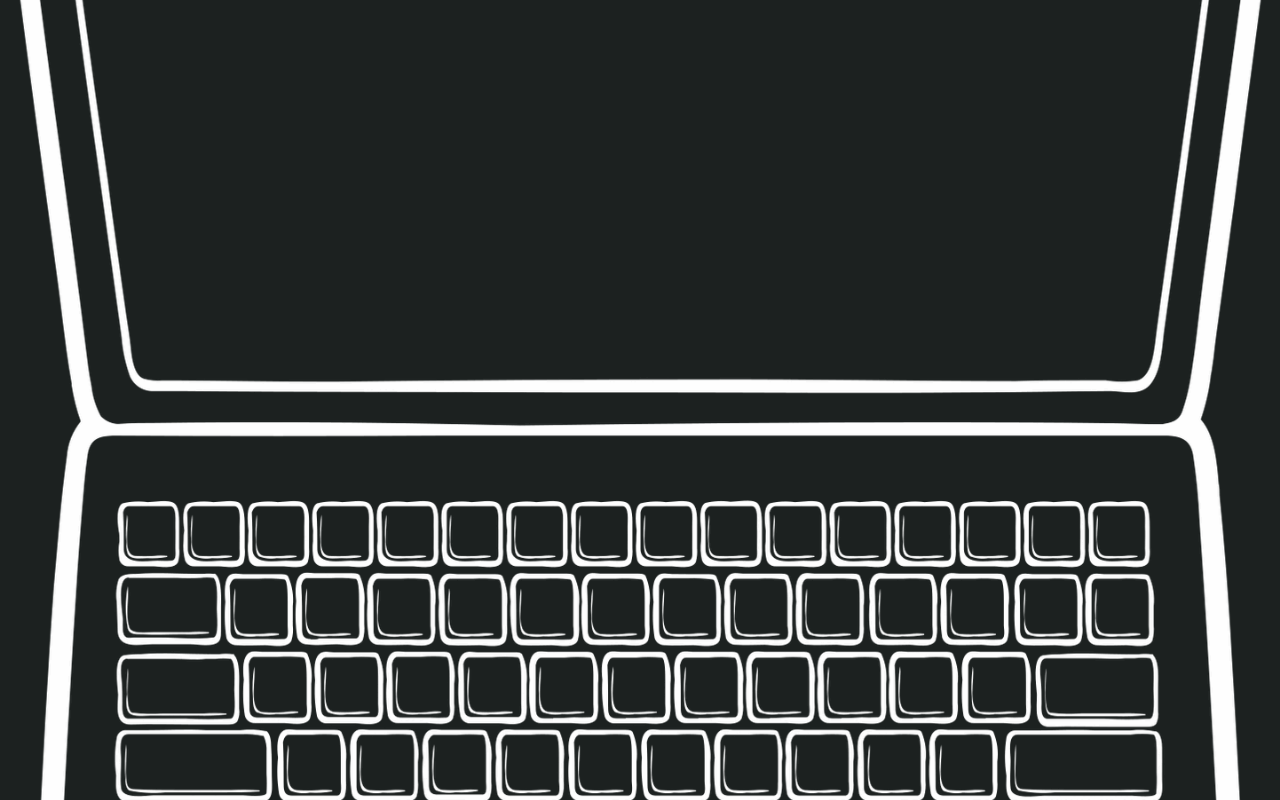
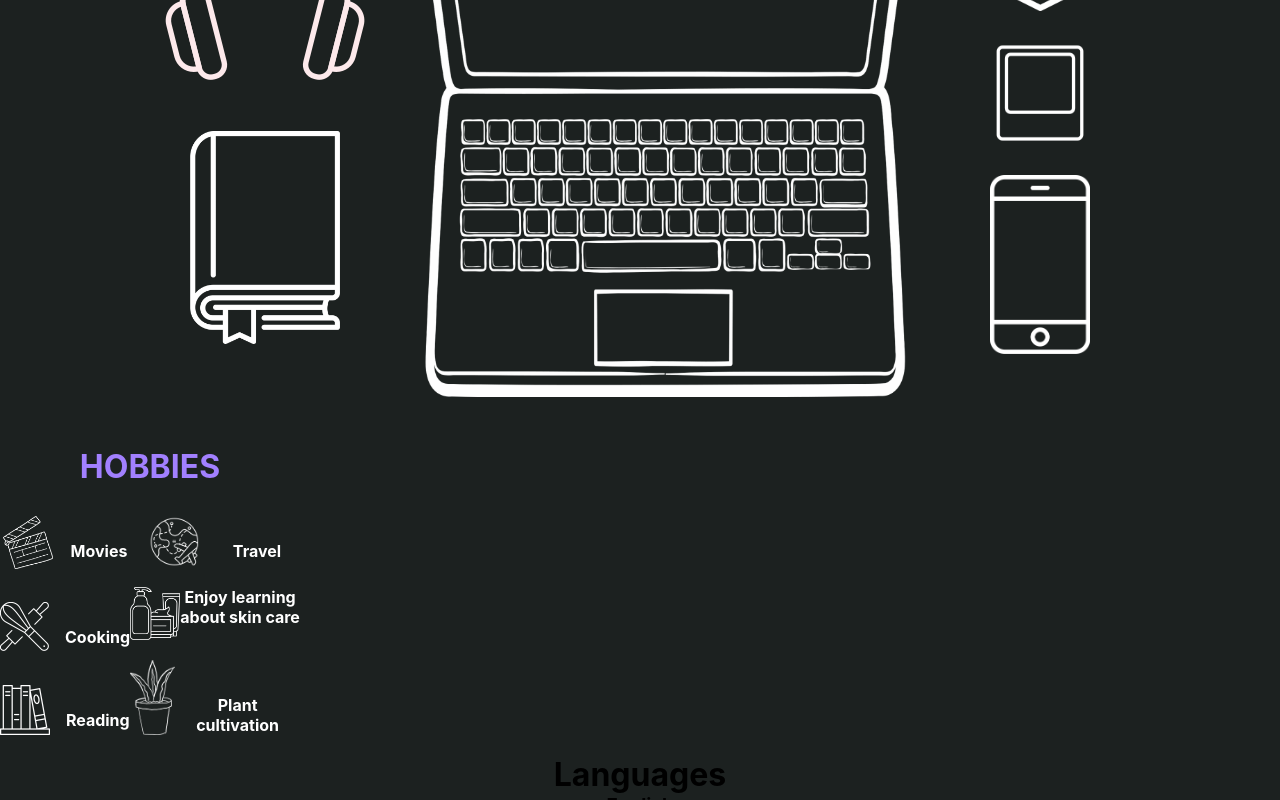
Before and after one commit to ElizabethMedvedeva/cv_medvedeva, a React (Create React App) app: page / in a window 1280 px wide. Shown: the part 760-1560 px from the top of the page. Built offline with nearby package versions, Linux system fonts and the light colour scheme.

Commit message:
add styles to central elements

```diff
--- /dev/null
+++ b/src/components/central/central.Styled.ts
@@ -0,0 +1,48 @@
+import styled from "styled-components";
+
+export const CentralContainer = styled.div`
+  width: 100%;
+  margin: 50px 0;
+  display: flex;
+  align-items: center;
+  justify-content: center;
+`;
+
+export const SetOfTwoIcons = styled.div`
+  display: flex;
+  flex-direction: column;
+  height: 450px;
+  justify-content: space-between;
+`;
+
+export const CentralLogoWrapper = styled.div`
+  max-width: 100px;
+  margin: 0 auto;
+`;
+
+export const CentralLogo = styled.div`
+  max-width: 500px;
+  margin: 0 50px;
+`;
+export const SetOfThreeIcons = styled.div`
+  display: flex;
+  flex-direction: column;
+  height: 500px;
+  justify-content: space-around;
+`;
+
+export const PolaroidImg = styled.img`
+  filter: invert(1);
+`;
+
+export const HeadphoneLogoWrapper = styled.div`
+  max-width: 200px;
+`;
+export const NotebookLogoWrapper = styled.div`
+  max-width: 150px;
+  margin: 0 auto;
+`;
+
+export const StackLogoWrapper = styled.div`
+  max-width: 150px;
+`;
--- a/src/components/central/central.tsx
+++ b/src/components/central/central.tsx
@@ -1,12 +1,40 @@
+import {
+  CentralContainer,
+  CentralLogo,
+  CentralLogoWrapper,
+  HeadphoneLogoWrapper,
+  NotebookLogoWrapper,
+  PolaroidImg,
+  SetOfThreeIcons,
+  SetOfTwoIcons,
+  StackLogoWrapper,
+} from "./central.Styled";
+
 export const Central = () => {
   return (
-    <div>
-      <img src="assets/laptop.png" alt="laptop"></img>
-      <img src="assets/headphone.png" alt="headphone"></img>
-      <img src="assets/notebook.png" alt="notebook"></img>
-      <img src="assets/stack.png" alt="stack"></img>
-      <img src="assets/" alt="phone"></img>
-      <img src="assets/phone.png" alt="phone"></img>
-    </div>
+    <CentralContainer id="central_container">
+      <SetOfTwoIcons>
+        <HeadphoneLogoWrapper id="headphone_logo_wrapper">
+          <img src="assets/headphone.png" alt="headphone"></img>
+        </HeadphoneLogoWrapper>
+        <NotebookLogoWrapper id="notebook_logo_wrapper">
+          <img src="assets/notebook.png" alt="notebook"></img>
+        </NotebookLogoWrapper>
+      </SetOfTwoIcons>
+      <CentralLogo id="central_logo">
+        <img src="assets/laptop.png" alt="laptop"></img>
+      </CentralLogo>
+      <SetOfThreeIcons>
+        <StackLogoWrapper id="central_logo_wrapper">
+          <img src="assets/stack.png" alt="stack"></img>
+        </StackLogoWrapper>
+        <CentralLogoWrapper id="central_logo_wrapper">
+          <PolaroidImg src="assets/polaroid.png" alt="polaroid"></PolaroidImg>
+        </CentralLogoWrapper>
+        <CentralLogoWrapper id="central_logo_wrapper">
+          <img id="polaroid" src="assets/phone.png" alt="phone"></img>
+        </CentralLogoWrapper>
+      </SetOfThreeIcons>
+    </CentralContainer>
   );
 };
--- /dev/null
+++ b/src/components/hobbies/hobbies.Styled.ts
@@ -0,0 +1,61 @@
+import { styled } from "styled-components";
+
+export const HobbiesContainer = styled.div`
+  display: flex;
+  flex-direction: column;
+  max-width: 300px;
+`;
+export const HobbiesTitle = styled.div`
+  margin-bottom: 30px;
+  h1 {
+    color: #a280ff;
+  }
+`;
+
+export const HobbiesInfoContainer = styled.div`
+  display: flex;
+`;
+
+export const HobbiesInfoDiv = styled.div`
+  display: flex;
+  justify-content: space-evenly;
+  margin-bottom: 20px;
+  h4 {
+    color: white;
+    padding-top: 25px;
+    padding-left: 15px;
+  }
+`;
+export const InvertImg = styled.img`
+  filter: invert(1);
+`;
+
+export const HobbiesIconDiv = styled.div`
+  display: flex;
+  justify-content: space-evenly;
+  margin-bottom: 20px;
+  h4 {
+    color: white;
+  }
+`;
+
+export const HobbiesPlantDiv = styled.div`
+  display: flex;
+  justify-content: space-evenly;
+  margin-bottom: 20px;
+  h4 {
+    color: white;
+    padding-top: 35px;
+  }
+`;
+
+export const PlantImg = styled.img`
+  max-width: 45px;
+  filter: invert(1);
+`;
+
+export const HobbiesSetDiv = styled.div`
+  display: flex;
+  flex-direction: column;
+  justify-content: space-between;
+`;
--- a/src/components/hobbies/hobbies.tsx
+++ b/src/components/hobbies/hobbies.tsx
@@ -1,63 +1,71 @@
+import {
+  HobbiesContainer,
+  HobbiesIconDiv,
+  HobbiesInfoContainer,
+  HobbiesInfoDiv,
+  HobbiesPlantDiv,
+  HobbiesSetDiv,
+  HobbiesTitle,
+  InvertImg,
+  PlantImg,
+} from "./hobbies.Styled";
+
 export const Hobbies = () => {
   return (
-    <div>
-      <div>
+    <HobbiesContainer id="hobbies_container">
+      <HobbiesTitle id="hobbies_title">
         <h1>HOBBIES</h1>
-      </div>
-      <div style={{ display: "flex" }}>
-        <div>
-          <div>
+      </HobbiesTitle>
+      <HobbiesInfoContainer id="hobbies_info_container">
+        <HobbiesSetDiv>
+          <HobbiesInfoDiv>
             <img
               style={{ maxWidth: "50px" }}
               src="assets/movies.png"
               alt="movies"
             ></img>
             <h4>Movies</h4>
-          </div>
-          <div>
+          </HobbiesInfoDiv>
+          <HobbiesInfoDiv>
             <img
               style={{ maxWidth: "50px" }}
               src="assets/cooking.png"
               alt="cooking"
             ></img>
             <h4>Cooking</h4>
-          </div>
-          <div>
+          </HobbiesInfoDiv>
+          <HobbiesInfoDiv>
             <img
               style={{ maxWidth: "50px" }}
               src="assets/reading.png"
               alt="reading"
             ></img>
             <h4>Reading</h4>
-          </div>
-        </div>
-        <div>
-          <div>
-            <img
+          </HobbiesInfoDiv>
+        </HobbiesSetDiv>
+        <HobbiesSetDiv>
+          <HobbiesInfoDiv>
+            <InvertImg
               style={{ maxWidth: "50px" }}
               src="assets/travel.png"
               alt="travel"
-            ></img>
+            ></InvertImg>
             <h4>Travel</h4>
-          </div>
-          <div>
+          </HobbiesInfoDiv>
+          <HobbiesIconDiv>
             <img
               style={{ maxWidth: "50px" }}
               src="assets/skin_care.png"
               alt="skin_care"
             ></img>
             <h4>Enjoy learning about skin care</h4>
-          </div>
-          <div>
-            <img
-              style={{ maxWidth: "50px" }}
-              src="assets/plant.png"
-              alt="plant"
-            ></img>
+          </HobbiesIconDiv>
+          <HobbiesPlantDiv>
+            <PlantImg src="assets/plant.png" alt="plant"></PlantImg>
             <h4>Plant cultivation</h4>
-          </div>
-        </div>
-      </div>
-    </div>
+          </HobbiesPlantDiv>
+        </HobbiesSetDiv>
+      </HobbiesInfoContainer>
+    </HobbiesContainer>
   );
 };
```
Also changed, not shown: public/assets/polaroid.png (added).
